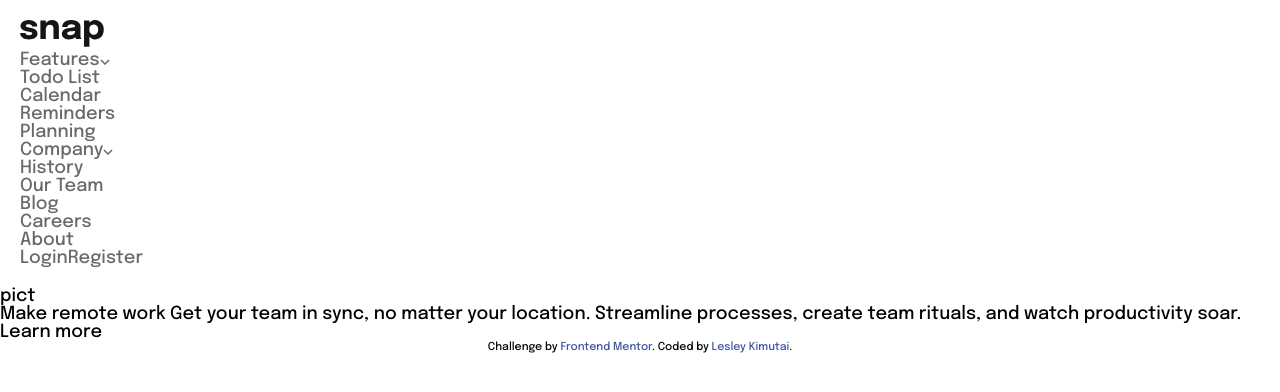
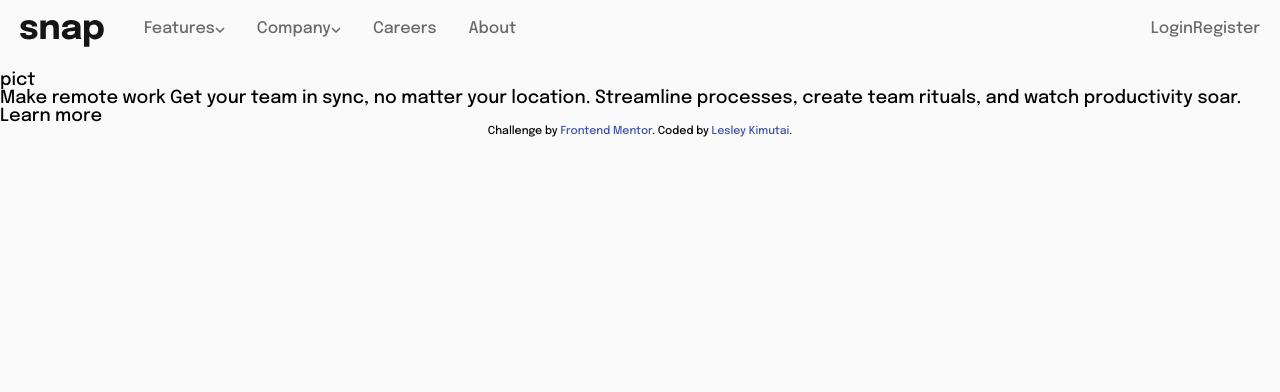
Before and after one commit to issagoodlifeInc/intro-section, a React (Create React App) app: page / in a window 1280 px wide. Shown: the top 392 px of the page. Built offline with nearby package versions, Linux system fonts and the light colour scheme.

Commit message:
Working on the Navigation

```diff
--- a/src/components/Navbar.js
+++ b/src/components/Navbar.js
@@ -1,3 +1,4 @@
+/* eslint-disable jsx-a11y/anchor-is-valid */
 import React, { useEffect, useState } from "react";
 import "./navbar.css";
 
@@ -33,6 +34,11 @@ export default function Navbar() {
     setChangeHamburger(!changeHamburger);
   };
 
+  // Show Dropdown Nav
+  const showDropDown = (e) => {
+    console.log(e);
+  };
+
   return (
     <nav>
       {/* Logo */}
@@ -53,10 +59,10 @@ export default function Navbar() {
 
       {/* Navigation Part */}
 
-      <div className="nav">
+      <div className="nav" id="nav">
         <ul className="nav-list">
           <li className="nav-item nav-items_main">
-            <a href="" className="nav-link">
+            <a onClick={showDropDown} href="" className="nav-link">
               Features
               <img src={arrowDown} alt="arrow" />
             </a>
@@ -84,7 +90,7 @@ export default function Navbar() {
             </ul>
           </li>
           <li className="nav-item nav-items_main">
-            <a href="" className="nav-link">
+            <a onClick={showDropDown} href="" className="nav-link">
               Company
               <img src={arrowDown} alt="arrow" />
             </a>
--- a/src/components/navbar.css
+++ b/src/components/navbar.css
@@ -1,15 +1,43 @@
 a {
   color: var(--mediumgray);
-  text-decoration: none;
 }
 
 nav {
+  font-size: 1rem;
   padding: 20px;
-  /* display: flex; */
-  /* justify-content: space-between; */
+  display: grid;
+  grid-template-columns: 0.2fr 3fr;
 }
 
 button {
   border: none;
   background: none;
 }
+
+.nav {
+  display: flex;
+  justify-content: space-between;
+}
+
+.nav-list {
+  display: flex;
+  gap: 2rem;
+}
+
+.nav-items_main {
+  position: relative;
+}
+
+.nav-list_secondary {
+  position: absolute;
+  top: 2rem;
+  background: var(--white);
+  padding: 20px 15px;
+  border-radius: 5px;
+  box-shadow: 1px 2px 10px var(--almostblack);
+  display: none;
+}
+
+.nav-item_secondary {
+  padding: 0.3rem 0;
+}
--- a/src/styles.css
+++ b/src/styles.css
@@ -2,7 +2,7 @@
 *::before,
 *::after {
   margin: 0;
-  padding: 0;
+  /* padding: 0; */
   text-decoration: none;
   list-style: none;
   box-sizing: border-box;
@@ -14,11 +14,13 @@
   --almostwhite: hsl(0, 0%, 98%);
   --mediumgray: hsl(0, 0%, 41%);
   --almostblack: hsl(0, 0%, 8%);
+  --white: hsl(0, 0%, 100%);
 }
 
 body {
   font-size: 18px;
   font-family: "Epilogue", sans-serif;
+  background: var(--almostwhite);
 }
 
 .attribution {
```
